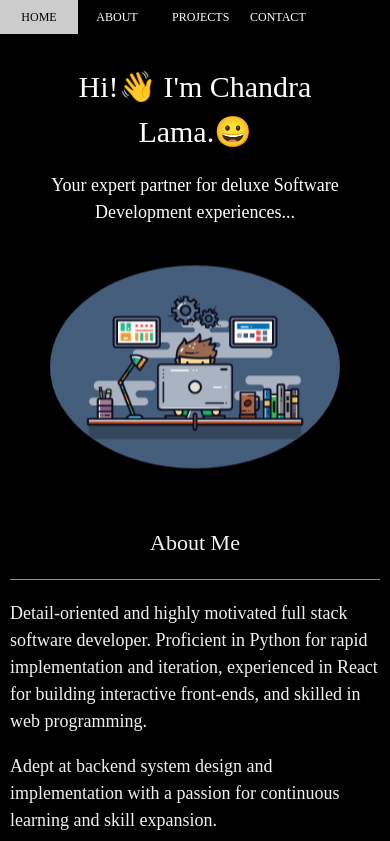
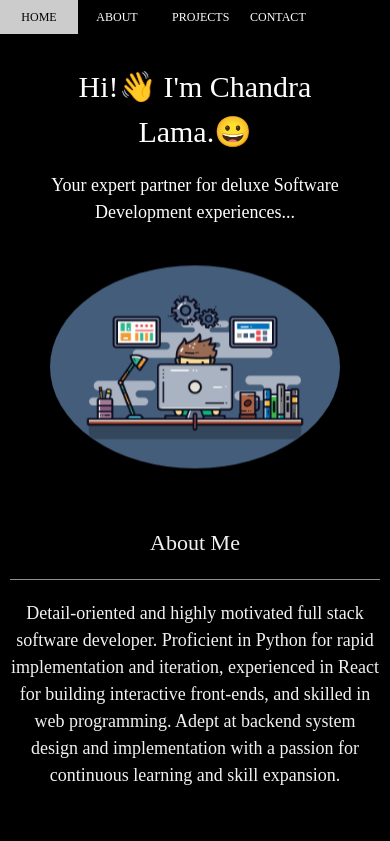
Before and after one commit to iamme24cl/my-website, a React (Create React App) app: page / in a window 390 px wide. Shown: the top 841 px of the page. Built offline with nearby package versions, Linux system fonts and the light colour scheme; some icons are missing; a web font is replaced by a local one.

Commit message:
changed about section

```diff
--- a/package.json
+++ b/package.json
@@ -39,5 +39,8 @@
       "last 1 firefox version",
       "last 1 safari version"
     ]
+  },
+  "devDependencies": {
+    "@babel/plugin-proposal-private-property-in-object": "^7.21.11"
   }
 }
--- a/src/components/About.css
+++ b/src/components/About.css
@@ -1,4 +1,3 @@
-
 #badges i {
   margin: 15px;
 }
@@ -6,6 +5,9 @@
 @media screen and (max-width: 600px) {
   #badges i {
     margin-left: 0;
+  }
+  .about-container {
+    text-align: center;
   }
 }
 
--- a/src/components/About.js
+++ b/src/components/About.js
@@ -3,15 +3,15 @@ import "./About.css";
 
 const About = () => {
   return (
-     <div className="w3-content w3-text-light-grey" id="about">
+     <div className="about-container w3-content w3-text-light-grey" id="about">
       <h2 className='w3-center'>About Me</h2>
         <hr style={{ width:"100%" }} className="w3-opacity"/>
         <section className="w3-text-light-grey">
           <p>
-          Detail-oriented and highly motivated full stack software developer. Proficient in Python for rapid implementation and iteration,
-          experienced in React for building interactive front-ends, and skilled in web programming.
+            Detail-oriented and highly motivated full stack software developer. Proficient in Python for rapid implementation and iteration,
+            experienced in React for building interactive front-ends, and skilled in web programming.
+            Adept at backend system design and implementation with a passion for continuous learning and skill expansion.
           </p>
-          <p>Adept at backend system design and implementation with a passion for continuous learning and skill expansion.</p>
         </section>
     </div>
   );
```
Also changed, not shown: 1 other file (tests, documents, lock files or other folders).
